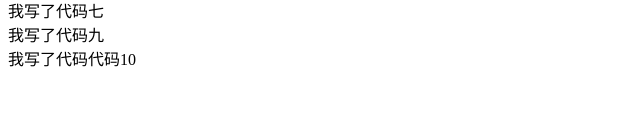
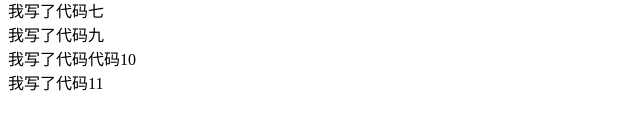
Before and after one commit to wuhao2019888/test, a plain HTML site: page index.html in a window 1280 px wide. Shown: the part 154-284 px from the top of the page, without its empty margins (0-640 px from the left). Drawn offline with Linux system fonts and the light colour scheme.

Commit message:
代码11

```diff
--- a/index.html
+++ b/index.html
@@ -16,5 +16,6 @@
   <div>我写了代码七</div>
   <div>我写了代码九</div>
   <div>我写了代码代码10</div>
+  <div>我写了代码11</div>
 </body>
 </html>
```
